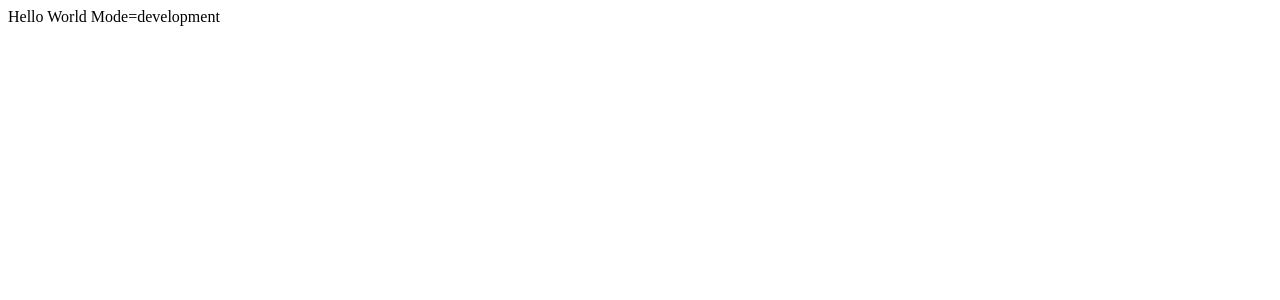
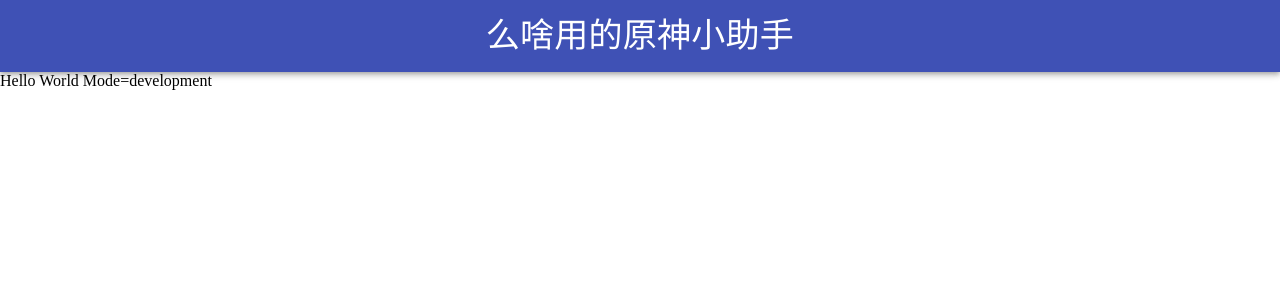
Before and after one commit to fa93hws/genshin-helper, a React app: page / in a window 1280 px wide. Shown: the top 300 px of the page. Built offline with nearby package versions, Linux system fonts and the light colour scheme; the HTML template or start-up script is replaced by a standard one.

Commit message:
feat: implement the page header (#2)

```diff
--- a/jest.config.js
+++ b/jest.config.js
@@ -8,7 +8,10 @@
   ],
   coverageDirectory: 'coverage',
   setupFilesAfterEnv: ['<rootDir>/config/jest/setup.ts'],
-  moduleNameMapper: {},
+  moduleNameMapper: {
+    '@styles/(.*)$': '<rootDir>/src/styles/$1',
+    '@ui/(.*)$': '<rootDir>/src/ui/$1',
+  },
   globals: {
     'ts-jest': {
       tsconfig: '<rootDir>/tsconfig.tsnode.json',
--- a/package.json
+++ b/package.json
@@ -14,8 +14,11 @@
   "author": "",
   "license": "ISC",
   "dependencies": {
+    "@material-ui/core": "^4.12.3",
+    "@material-ui/icons": "^4.11.2",
     "mobx": "^6.3.2",
     "mobx-react": "^7.2.0",
+    "normalize.css": "^8.0.1",
     "react": "^17.0.2",
     "react-dom": "^17.0.2",
     "react-router": "^5.2.0",
@@ -26,6 +29,7 @@
     "@types/jest": "^27.0.1",
     "@types/react": "^17.0.19",
     "@types/react-dom": "^17.0.9",
+    "@types/react-router-dom": "^5.1.8",
     "@typescript-eslint/eslint-plugin": "^4.29.3",
     "@typescript-eslint/parser": "^4.29.3",
     "esbuild": "^0.12.23",
--- a/src/index.tsx
+++ b/src/index.tsx
@@ -1,8 +1,11 @@
 import * as React from 'react';
 import * as ReactDOM from 'react-dom';
+import { Header } from '@ui/header/header';
+import 'normalize.css';
 
 const Component = () => (
   <div>
+    <Header />
     <div>Hello World Mode={process.env.NODE_ENV}</div>
   </div>
 );
--- /dev/null
+++ b/src/styles/styles.ts
@@ -0,0 +1,2 @@
+export const sizes = [24, 36, 48, 60, 72];
+export const designWidth = [375, 600];
--- /dev/null
+++ b/src/ui/header/header.tsx
@@ -0,0 +1,31 @@
+import * as React from 'react';
+import { AppBar, Typography } from '@material-ui/core';
+import { makeStyles, withTheme, WithTheme } from '@material-ui/core/styles';
+
+import { sizes } from '@styles/styles';
+
+const useHeaderStyles = makeStyles((theme) => ({
+  container: {
+    flexDirection: 'row',
+    justifyContent: 'space-around',
+    alignItems: 'center',
+    height: sizes[3],
+    [theme.breakpoints.up('sm')]: {
+      height: sizes[4],
+    },
+  },
+  iconWrapper: {
+    color: theme.palette.primary.contrastText,
+  },
+}));
+
+export const Header = withTheme((props: WithTheme) => {
+  const styles = useHeaderStyles(props.theme);
+  return (
+    <AppBar position="static" className={styles.container}>
+      <Typography variant="h4" component="h1">
+        么啥用的原神小助手
+      </Typography>
+    </AppBar>
+  );
+});
--- a/tsconfig.json
+++ b/tsconfig.json
@@ -8,6 +8,10 @@
     "outDir": "dist",
     "declaration": true,
     "jsx": "react",
-    "types": ["jest", "node"]
+    "types": ["jest", "node"],
+    "paths": {
+      "@styles/*": ["./src/styles/*"],
+      "@ui/*": ["./src/ui/*"]
+    }
   }
 }
```
Also changed, not shown: index.ejs, src/index.css (added), 1 other file (tests, documents, lock files or other folders).
